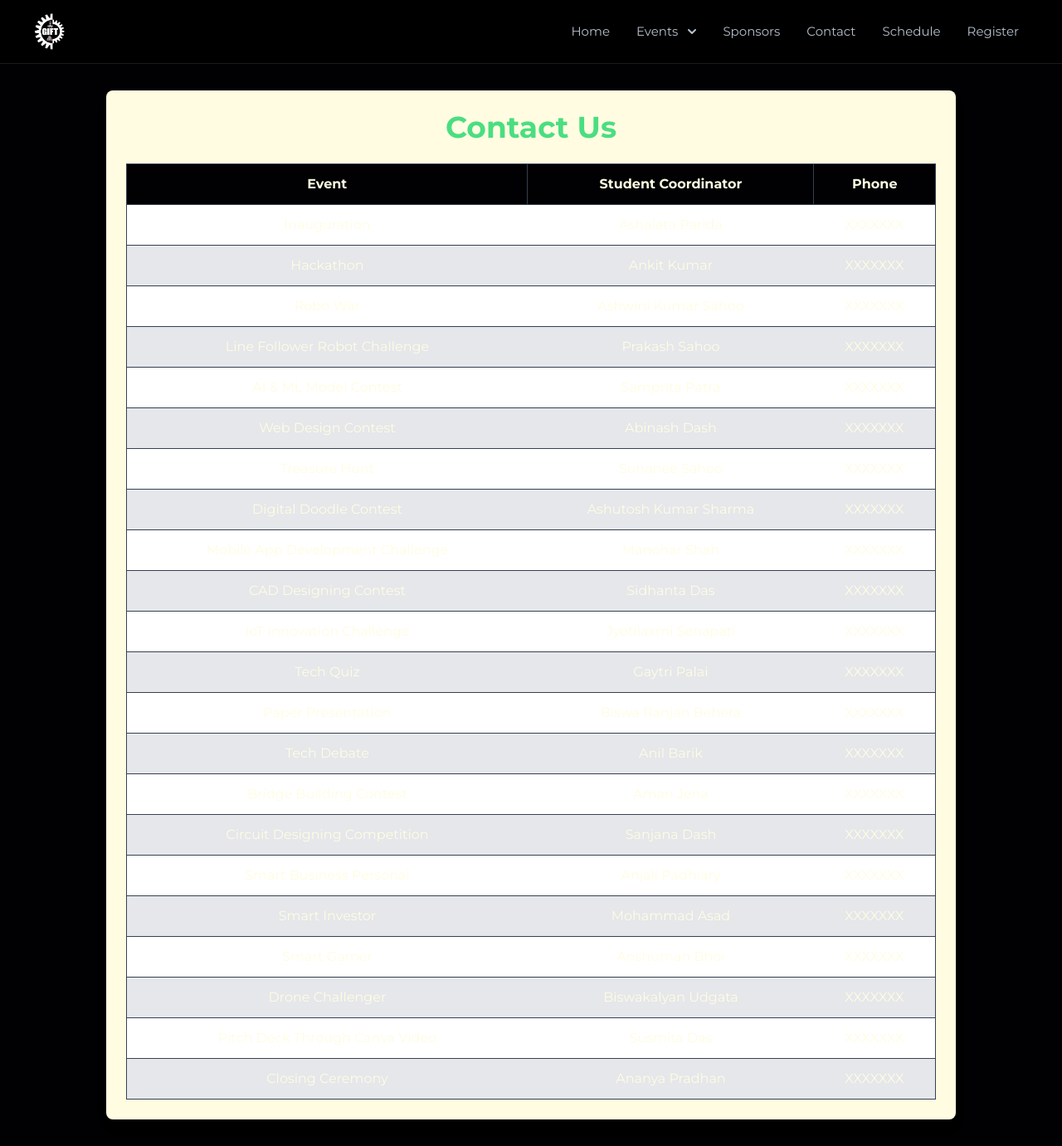
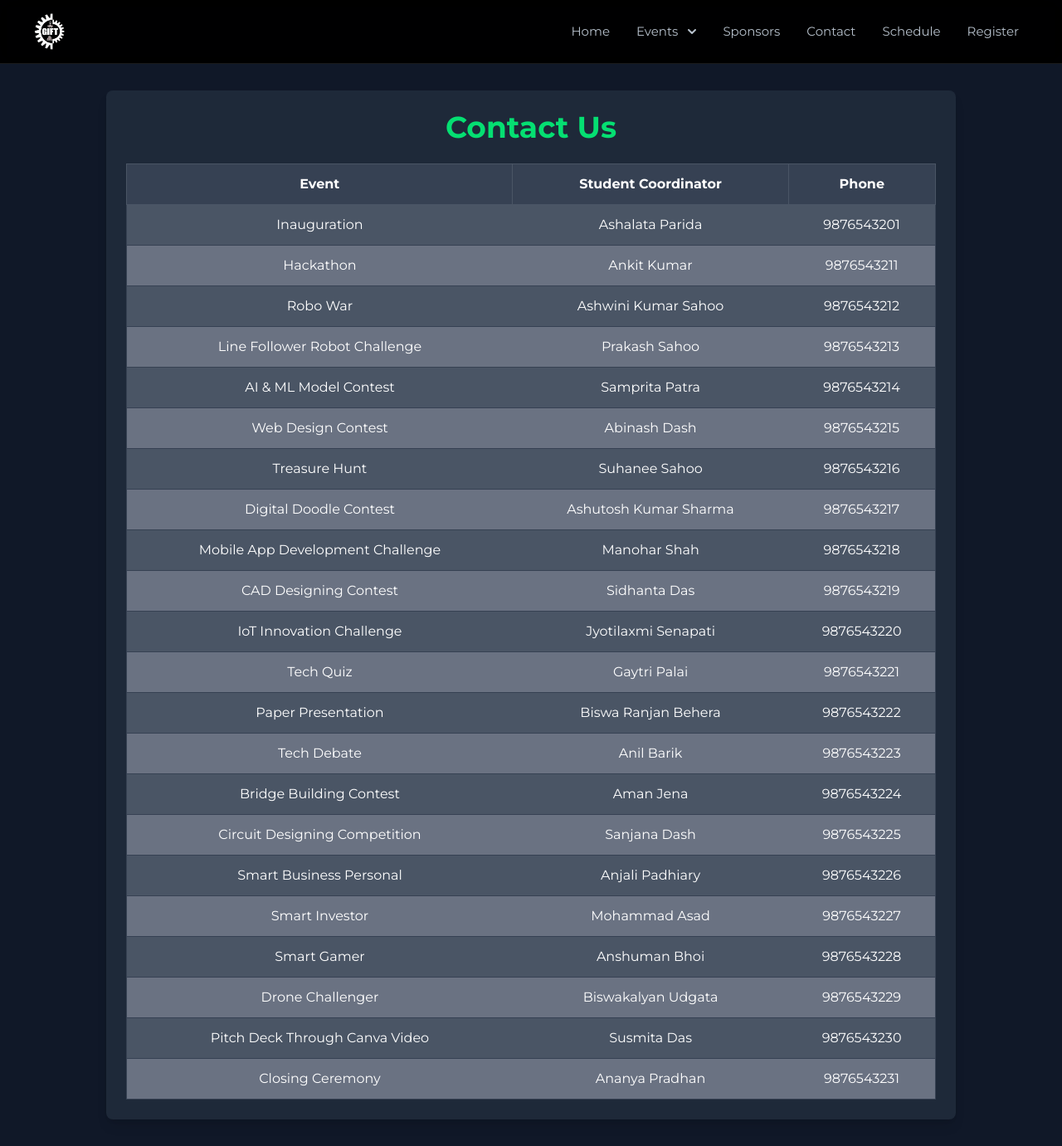
Before and after one commit to ankitku3101/festronix, a Next.js app: page /events/contacts in a window 1280 px wide. Shown: the whole page at 83% size. Built offline with nearby package versions, Linux system fonts and the light colour scheme.

Commit message:
fix the styling in contact.tsx

```diff
--- a/pages/Contacts.tsx
+++ b/pages/Contacts.tsx
@@ -2,49 +2,54 @@ import React from "react";
 
 const Contacts = () => {
   const contacts = [
-    { event: "Inauguration", name: "Ashalata Parida" },
-    { event: "Hackathon", name: "Ankit Kumar" },
-    { event: "Robo War", name: "Ashwini Kumar Sahoo" },
-    { event: "Line Follower Robot Challenge", name: "Prakash Sahoo" },
-    { event: "AI & ML Model Contest", name: "Samprita Patra" },
-    { event: "Web Design Contest", name: "Abinash Dash" },
-    { event: "Treasure Hunt", name: "Suhanee Sahoo" },
-    { event: "Digital Doodle Contest", name: "Ashutosh Kumar Sharma" },
-    { event: "Mobile App Development Challenge", name: "Manohar Shah" },
-    { event: "CAD Designing Contest", name: "Sidhanta Das" },
-    { event: "IoT Innovation Challenge", name: "Jyotilaxmi Senapati" },
-    { event: "Tech Quiz", name: "Gaytri Palai" },
-    { event: "Paper Presentation", name: "Biswa Ranjan Behera" },
-    { event: "Tech Debate", name: "Anil Barik" },
-    { event: "Bridge Building Contest", name: "Aman Jena" },
-    { event: "Circuit Designing Competition", name: "Sanjana Dash" },
-    { event: "Smart Business Personal", name: "Anjali Padhiary" },
-    { event: "Smart Investor", name: "Mohammad Asad" },
-    { event: "Smart Gamer", name: "Anshuman Bhoi" },
-    { event: "Drone Challenger", name: "Biswakalyan Udgata" },
-    { event: "Pitch Deck Through Canva Video", name: "Susmita Das" },
-    { event: "Closing Ceremony", name: "Ananya Pradhan" },
+    { event: "Inauguration", name: "Ashalata Parida", phone: "9876543201" },
+    { event: "Hackathon", name: "Ankit Kumar", phone: "9876543211" },
+    { event: "Robo War", name: "Ashwini Kumar Sahoo", phone: "9876543212" },
+    { event: "Line Follower Robot Challenge", name: "Prakash Sahoo", phone: "9876543213" },
+    { event: "AI & ML Model Contest", name: "Samprita Patra", phone: "9876543214" },
+    { event: "Web Design Contest", name: "Abinash Dash", phone: "9876543215" },
+    { event: "Treasure Hunt", name: "Suhanee Sahoo", phone: "9876543216" },
+    { event: "Digital Doodle Contest", name: "Ashutosh Kumar Sharma", phone: "9876543217" },
+    { event: "Mobile App Development Challenge", name: "Manohar Shah", phone: "9876543218" },
+    { event: "CAD Designing Contest", name: "Sidhanta Das", phone: "9876543219" },
+    { event: "IoT Innovation Challenge", name: "Jyotilaxmi Senapati", phone: "9876543220" },
+    { event: "Tech Quiz", name: "Gaytri Palai", phone: "9876543221" },
+    { event: "Paper Presentation", name: "Biswa Ranjan Behera", phone: "9876543222" },
+    { event: "Tech Debate", name: "Anil Barik", phone: "9876543223" },
+    { event: "Bridge Building Contest", name: "Aman Jena", phone: "9876543224" },
+    { event: "Circuit Designing Competition", name: "Sanjana Dash", phone: "9876543225" },
+    { event: "Smart Business Personal", name: "Anjali Padhiary", phone: "9876543226" },
+    { event: "Smart Investor", name: "Mohammad Asad", phone: "9876543227" },
+    { event: "Smart Gamer", name: "Anshuman Bhoi", phone: "9876543228" },
+    { event: "Drone Challenger", name: "Biswakalyan Udgata", phone: "9876543229" },
+    { event: "Pitch Deck Through Canva Video", name: "Susmita Das", phone: "9876543230" },
+    { event: "Closing Ceremony", name: "Ananya Pradhan", phone: "9876543231" },
   ];
 
   return (
-    <section className="flex items-center justify-center min-h-screen bg-dark text-light p-8">
-      <div className="max-w-5xl w-full bg-light p-6 rounded-lg shadow-lg">
-        <h2 className="text-4xl font-bold text-center mb-6 text-green">Contact Us</h2>
+    <section className="flex items-center justify-center min-h-screen bg-gray-900 text-white p-8">
+      <div className="max-w-5xl w-full bg-gray-800 p-6 rounded-lg shadow-lg">
+        <h2 className="text-4xl font-bold text-center mb-6 text-green-400">Contact Us</h2>
         <div className="overflow-x-auto">
           <table className="w-full border border-gray-700 rounded-lg shadow-md">
             <thead>
-              <tr className="bg-dark text-light">
-                <th className="p-3 border border-gray-700 text-center">Event</th>
-                <th className="p-3 border border-gray-700 text-center">Student Coordinator</th>
-                <th className="p-3 border border-gray-700 text-center">Phone</th>
+              <tr className="bg-gray-700 text-white">
+                <th className="p-3 border border-gray-600 text-center">Event</th>
+                <th className="p-3 border border-gray-600 text-center">Student Coordinator</th>
+                <th className="p-3 border border-gray-600 text-center">Phone</th>
               </tr>
             </thead>
             <tbody>
               {contacts.map((contact, index) => (
-                <tr key={index} className="border-b border-gray-700 text-center bg-gray-100 odd:bg-white even:bg-gray-200">
-                  <td className="p-3">{contact.event}</td>
-                  <td className="p-3">{contact.name}</td>
-                  <td className="p-3">XXXXXXX</td>
+                <tr
+                  key={index}
+                  className={`border-b border-gray-700 text-center ${
+                    index % 2 === 0 ? "bg-gray-600" : "bg-gray-500"
+                  }`}
+                >
+                  <td className="p-3 text-white">{contact.event}</td>
+                  <td className="p-3 text-white">{contact.name}</td>
+                  <td className="p-3 text-white">{contact.phone}</td>
                 </tr>
               ))}
             </tbody>
```
